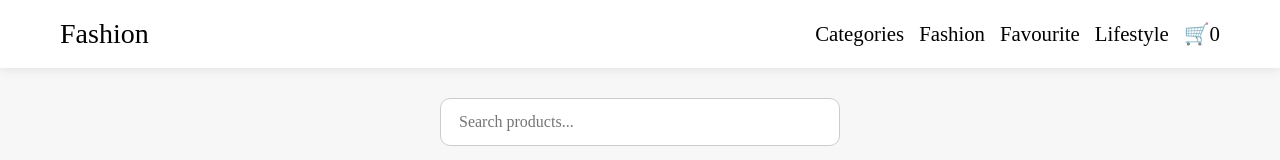
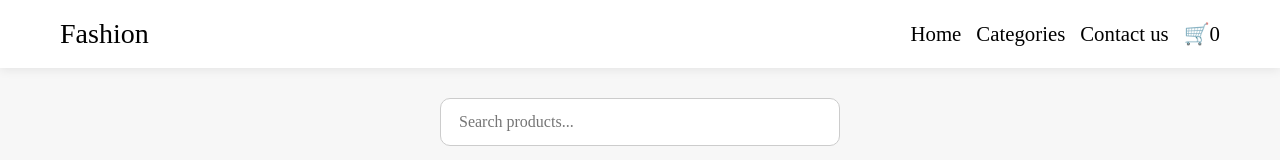
Before and after one commit to Chimdiiii/ecommerce-app, a React (Vite) app: page / in a window 1280 px wide. Shown: the top 160 px of the page. Built offline with nearby package versions, Linux system fonts and the light colour scheme; no server answers.

Commit message:
chore: edited the nav-links

```diff
--- a/src/components/Navbar.jsx
+++ b/src/components/Navbar.jsx
@@ -7,10 +7,9 @@ function Navbar({cart}) {
     <nav className="navbar">
       <NavLink className="web-name" to="/">Fashion</NavLink>
       <div className="nav-links">
+        <NavLink to="/">Home</NavLink>
         <NavLink to="/categories">Categories</NavLink>
-        <NavLink to="#">Fashion</NavLink>
-        <NavLink to="#">Favourite</NavLink>
-        <NavLink to="#">Lifestyle</NavLink>
+        <NavLink to="#">Contact us</NavLink>
         <Link to="/cart" className="cart-link">
           <span className="cart-icon">🛒</span>
           <span className="cart-count">{totalItems > 99 ? "99+" : totalItems}</span>
```
